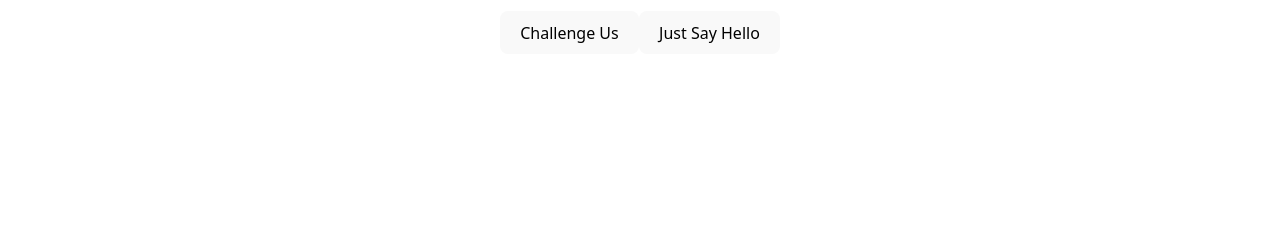
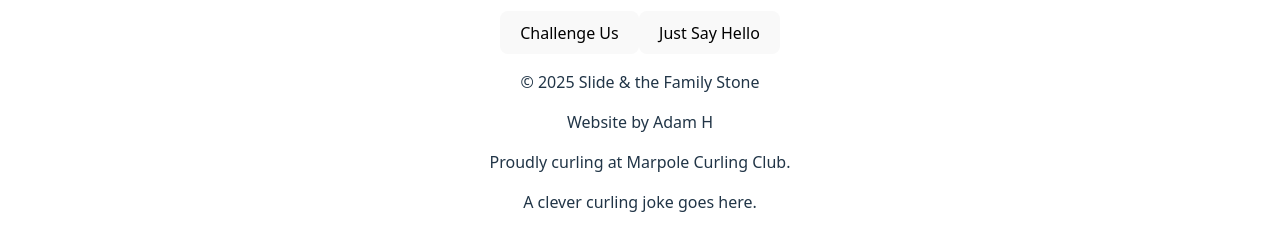
Before and after one commit to wastedsundays/curling-team, a React (Vite) app: page / in a window 1280 px wide. Shown: the part 2971-3221 px from the top of the page. Before the commit the page ends 3057 px from the top, so only its background shows below. Built offline with nearby package versions, Linux system fonts and the light colour scheme.

Commit message:
Added basic footer content

```diff
--- a/src/App.jsx
+++ b/src/App.jsx
@@ -6,6 +6,7 @@ import Header from './components/Header/Header'
 import HomePage from './pages/HomePage'
 import AboutPage from './pages/AboutPage'
 import ResultsPage from './pages/ResultsPage'
+import Footer from './components/Footer'
 
 function App() {
 
@@ -20,6 +21,7 @@ function App() {
           <Route path="/contact" element={<h1>Contact Page</h1>} />
           <Route path="*" element={<h1>404 Not Found</h1>} />
         </Routes>
+        <Footer />
       </div>
     </Router>
   )
--- /dev/null
+++ b/src/components/Footer.jsx
@@ -0,0 +1,18 @@
+
+
+const Footer = () => {
+    return (
+        <footer>
+            <div>
+                <p>&copy; {new Date().getFullYear()} Slide & the Family Stone</p>
+                <p>Website by Adam H</p>
+                <p>Proudly curling at Marpole Curling Club.</p>
+            </div>
+            <div>
+                <p>A clever curling joke goes here.</p>
+            </div>
+        </footer>
+    )
+}
+
+export default Footer;
```
